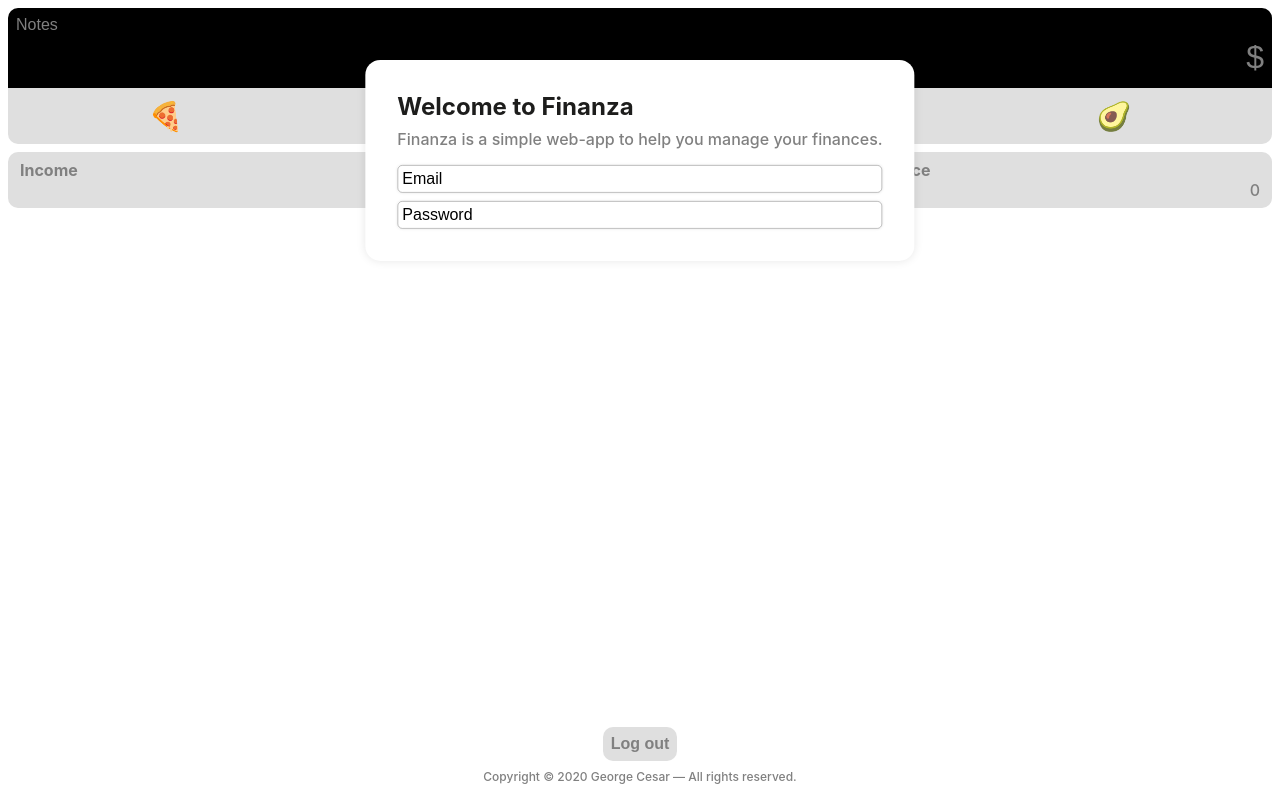
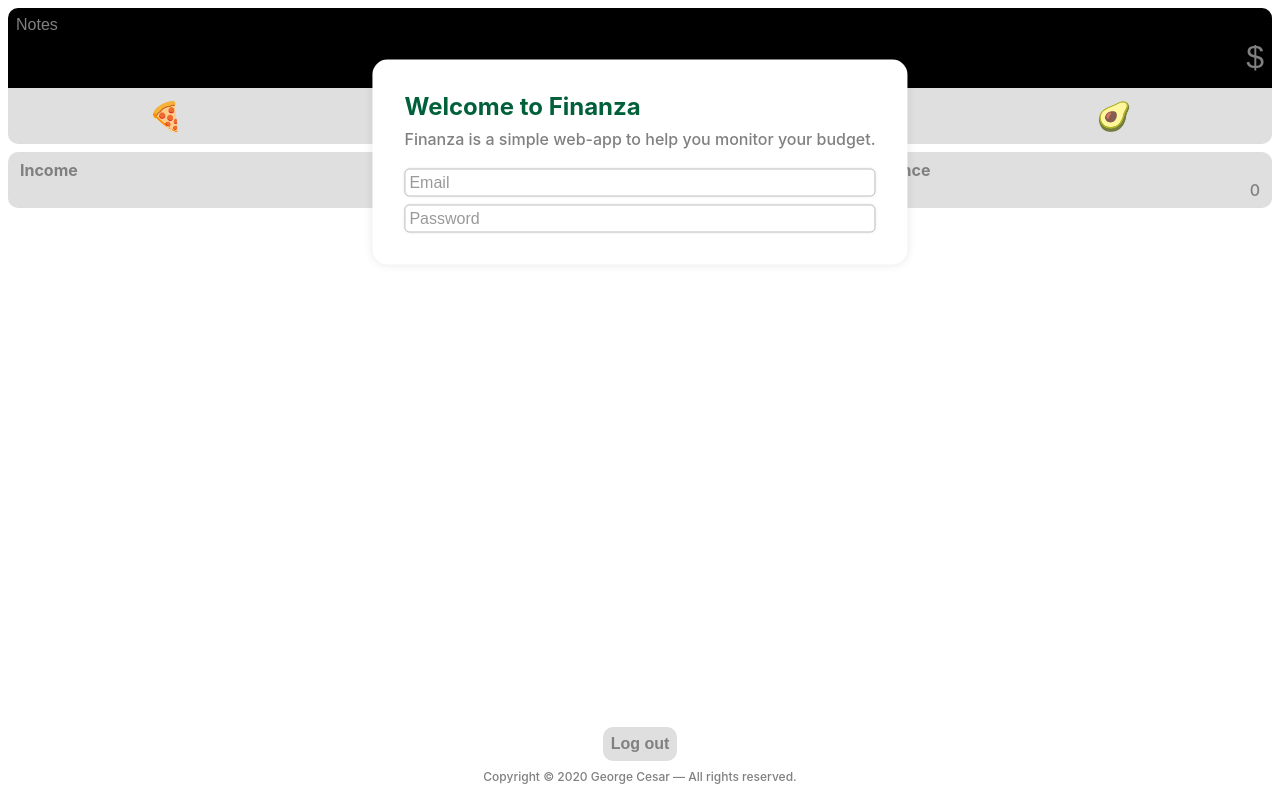
Before and after one commit to georgecesar/Finanza, a plain HTML site: page index.html in a window 1280 px wide. Drawn offline with Linux system fonts and the light colour scheme; no server answers.

Commit message:
Login better colors

```diff
--- a/css/ui.css
+++ b/css/ui.css
@@ -79,7 +79,7 @@ body {
 }
 
 .welcome {
-  color: var(--black);
+  color: #006039;
   white-space: nowrap;
   font-size: 1.5rem;
   font-weight: bold;
@@ -87,7 +87,7 @@ body {
 }
 
 .login-box-instructions {
-  margin-bottom: 0.25rem;
+  margin-bottom: 0.5rem;
 }
 
 .login-box > form > input {
@@ -101,10 +101,10 @@ body {
   box-shadow: 0px 0px 3px rgba(0, 0, 0, 0.1);
 }
 .login-box > form > input:focus {
-  border: 1px solid var(--rolex-orange);
+  border: 1px solid #a37d2c;
 }
 .login-box > form > input::placeholder {
-  color: var(--dark-gray);
+  color: #999;
 }
 
 #userEmail {
@@ -112,7 +112,7 @@ body {
 }
 
 .introduction-message {
-  margin-bottom: 1rem;
+  margin-bottom: 1.25rem;
   color: grey;
 }
 
--- a/index.html
+++ b/index.html
@@ -16,7 +16,7 @@
 <body>
   <div class="login-box no-show min-opacity" id="login-box">
     <div class="welcome">Welcome to Finanza</div>
-    <div class="introduction-message">Finanza is a simple web-app to help you manage your finances.</div>
+    <div class="introduction-message">Finanza is a simple web-app to help you monitor your budget.</div>
     <form id="login-form">
       <input id="userEmail" type="email" name="userEmail" placeholder="Email">
       <input id="userPassword" type="password" name="userPassword" placeholder="Password">
```
